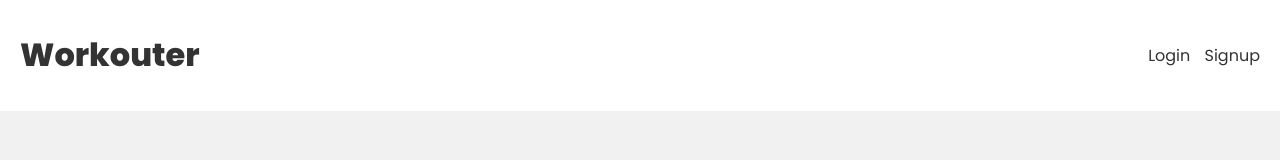
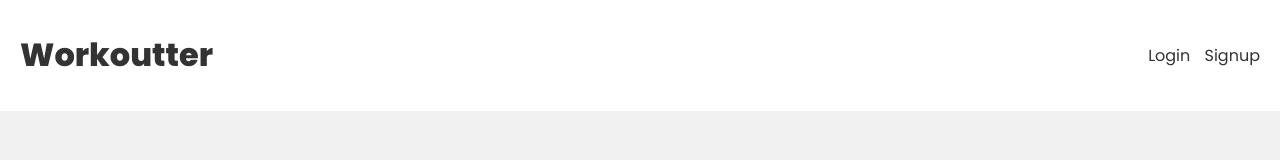
Before and after one commit to bSemir/Workouter-MERN, a React (Create React App) app in the folder frontend/: page /login in a window 1280 px wide. Shown: the top 160 px of the page. Built offline with nearby package versions, Linux system fonts and the light colour scheme.

Commit message:
change proj name

```diff
--- a/frontend/src/components/Navbar.js
+++ b/frontend/src/components/Navbar.js
@@ -15,7 +15,7 @@ const Navbar = () => {
     <header>
       <div className="container">
         <Link to="/">
-          <h1>Workouter</h1>
+          <h1>Workoutter</h1>
         </Link>
         <nav>
           {user && ( //only if we have value in user, output this!
```
